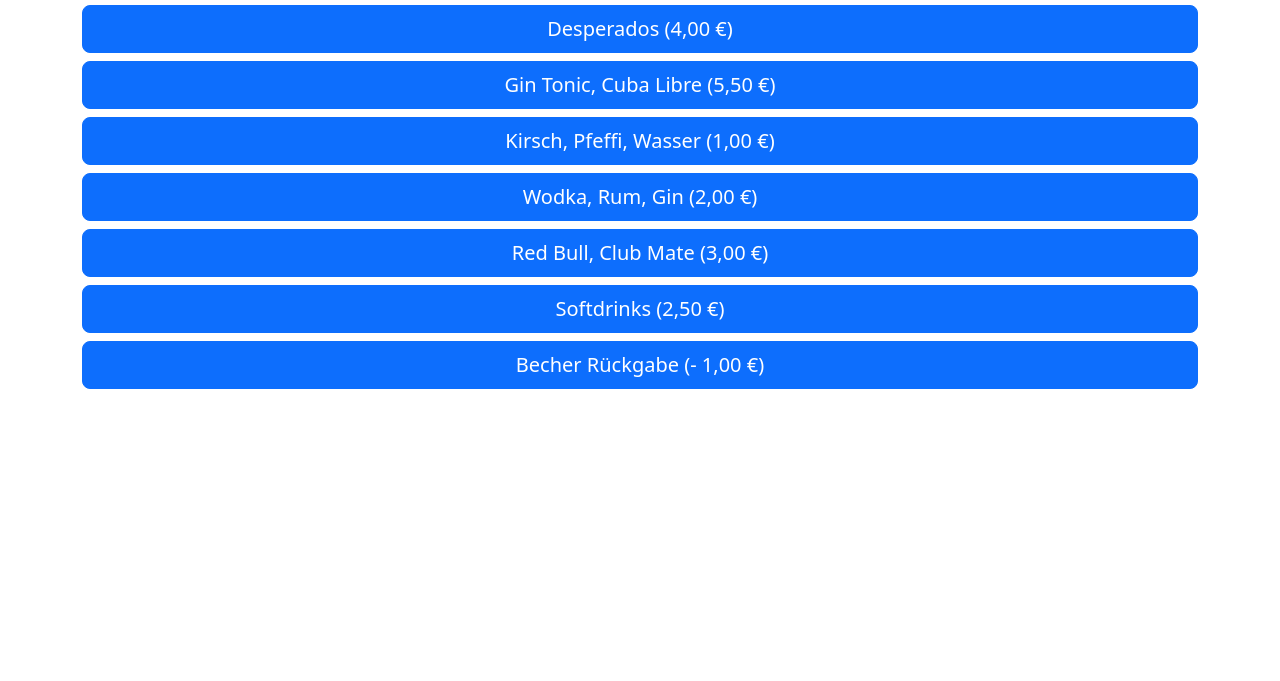
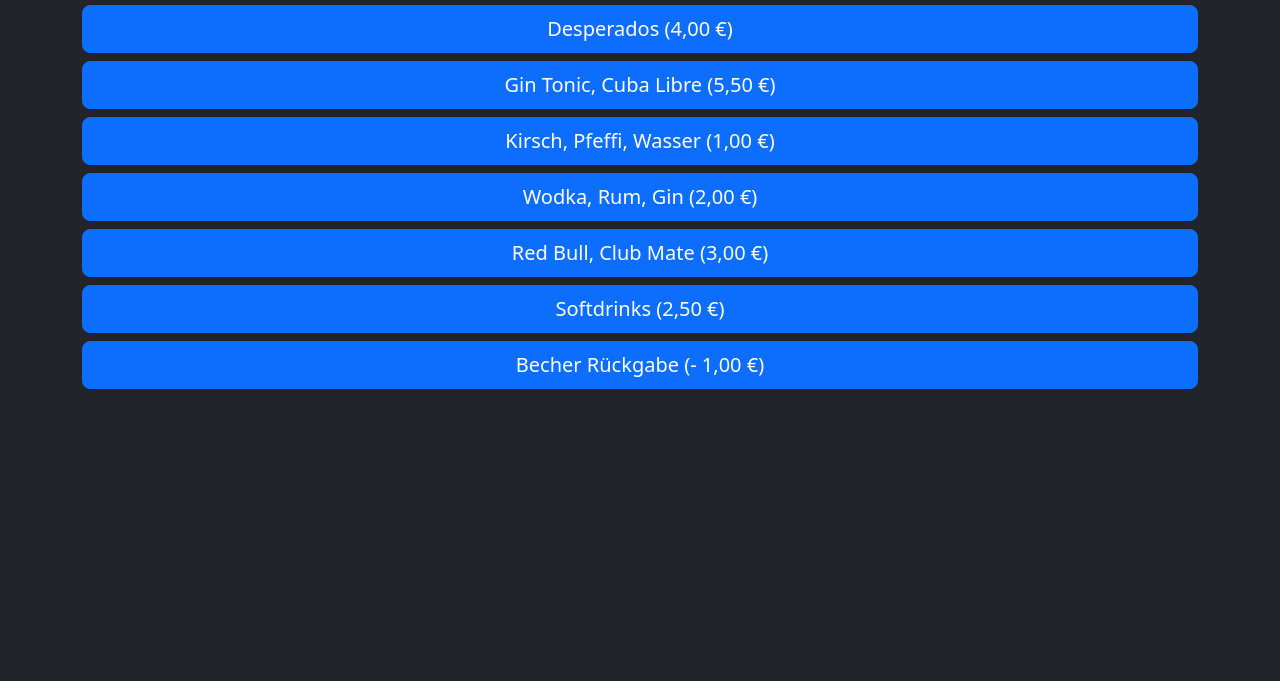
Before and after one commit to jbtronics/frieta-calc, a plain HTML site: page index.html in a window 1280 px wide. Shown: the part 119-800 px from the top of the page. Drawn offline with Linux system fonts and the light colour scheme.

Commit message:
Use dark mode

```diff
--- a/index.html
+++ b/index.html
@@ -1,5 +1,5 @@
 <!doctype html>
-<html lang="en">
+<html lang="de" data-bs-theme="dark">
 <head>
     <meta charset="utf-8">
     <meta name="viewport" content="width=device-width, initial-scale=1">
```
